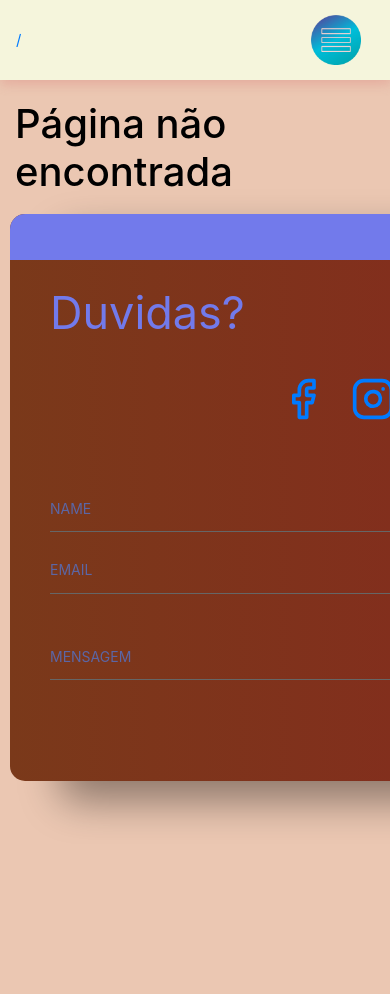
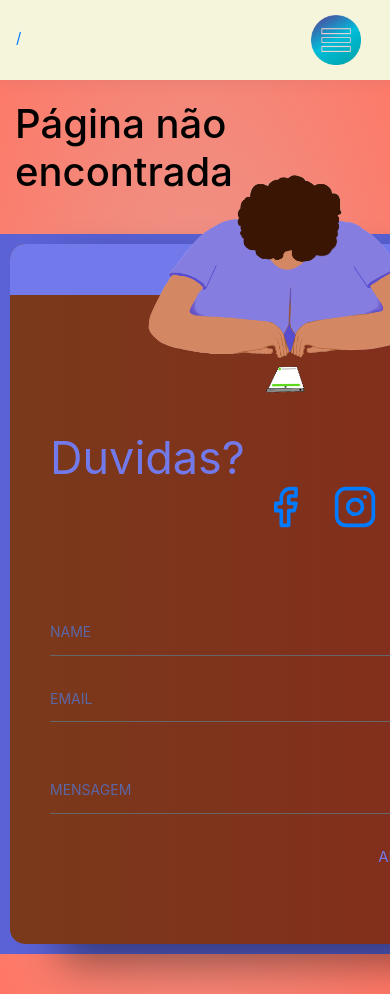
Before and after one commit to grupo9recode/Dandara--Front, a React app: page /contato in a window 390 px wide. Shown: the top 994 px of the page. Before the commit the page ends 844 px from the top, so only its background shows below. Built offline with nearby package versions, Linux system fonts and the light colour scheme.

Commit message:
final front

```diff
--- a/src/Componentes/Rodape/RodapeGeral.js
+++ b/src/Componentes/Rodape/RodapeGeral.js
@@ -8,28 +8,34 @@ import {RiContactsBookUploadLine} from 'react-icons/ri';
 
 function RodapeGeral(){
     return (
-<div>
-<div>
+<div ClassName="ContatoCompleto">
+     <div>
+<div  ClassName="contatotodo">
     <div className="ContatoBackground">
      <div className="ContatoContainer">
        <div className="ContatoScreen">
+
          <div className="Contato-Screen-header">
            <div className="Contato-Screen-header-left">
              <div className="Contato-Screen-header-button close"></div>
              <div className="Contato-Screen-header-button maximize"></div>
              <div className="Contato-Screen-header-button minimize"></div>
            </div>
+
            <div className="Contato-Screen-header-right">
+
              <div className="Contato-Screen-header-ellipsis"></div>
              <div className="Contato-Screen-header-ellipsis"></div>
              <div className="Contato-Screen-header-ellipsis"></div>
            </div>
          </div>
+<div>             <div> <a><img src={require('../../Imagens/contatinho.png').default} className="Imgcontato" alt="contato-img" width="50%"/></a> </div>
          <div className="Contato-screen-body">
+
            <div className="Contato-screen-body-item left">
              <div className="Contato-app-title">
                <span>Duvidas?</span>
-               <span></span>
+
                <div id="alternativeLogin">
                    <div id="iconGroup">
                     <a href='https://www.facebook.com/'><FiFacebook className="icon" /> </a><br/>
@@ -40,7 +46,8 @@ function RodapeGeral(){
 
                 <div className="Contato-app-contact">Desenvolvido graças ao RecodePro (2020)</div>
                 </div>
-           </div>
+                </div>
+
            <div className="Contato-screen-body-item">
              <div className="Contato-app-form">
                <div className="Contato-app-form-group">
@@ -58,13 +65,14 @@ function RodapeGeral(){
                </div>
              </div>
            </div>
+           </div>
         </div>
         </div>
         </div>
         </div>
         </div>
 </div>
-
+</div>
    )
 }
 export default RodapeGeral;
--- a/src/Componentes/Rodape/rodape.css
+++ b/src/Componentes/Rodape/rodape.css
@@ -283,6 +283,10 @@ hr{
   .ContatoBackground {
     display: flex;
     min-height: 0px;
+    background-color: #5a62d6;
+    margin-top: 20px;
+    margin-bottom: none;
+    padding-bottom: 0%;
   }
 
   .ContatoContainer {
@@ -354,7 +358,11 @@ hr{
 
   .Contato-screen-body-item {
     flex: 1;
-    padding: 50px;
+    padding-top: 0px;
+    padding-left: 50px;
+    padding-right: 50px;
+
+
   }
 
   .Contato-screen-body-item.left {
@@ -369,18 +377,11 @@ hr{
     color: #727aeb;
     font-size: 45px;
     text-align: center;
+
+
   }
 
-  .Contato-app-title:after {
-    content: '';
-    display: block;
-    position: absolute;
-    left: 25px;
-    bottom: 160px;
-    width: 25px;
-    height: 4px;
-    background: #727aeb;
-  }
+
 
   .Contato-app-contact {
     margin-top: auto;
@@ -459,12 +460,10 @@ hr{
     }
 
     .Contato-app-title span {
-      margin-right: 12px;
+      margin-right: 6px;
     }
 
-    .Contato-app-title:after {
-      display: none;
-    }
+
   }
 
   @media screen and (max-width: 600px) {
@@ -492,6 +491,21 @@ hr{
 
   #alternativeLogin {
      text-align: center;
-     padding-top: 2rem;
-     margin-top: 10px;
+
+     margin-top: 5px;
   }
+
+  .Imgcontato{
+
+ padding-top: 50px;
+    align-self: center;
+    margin-top: -170px;
+    margin-left: 25%;
+    padding-top: 50px;
+    }
+.ContatoCompleto{
+
+  width: 100%;
+
+  background-color: #5a62d6;
+}
--- a/src/Pages/Css/App.css
+++ b/src/Pages/Css/App.css
@@ -1,5 +1,5 @@
 body{
-    background-color:#ebc7b2;
+    background:radial-gradient( #f08e81 40%, #ff7765 100%);
 
 }
 
@@ -8,4 +8,6 @@ body{
     padding: 0;
     list-style: none;
     text-decoration: none;
+    margin-bottom: 0%;
+    padding-bottom: 5px;
 }
--- a/src/Pages/Home.js
+++ b/src/Pages/Home.js
@@ -36,8 +36,8 @@ function Home() {
 <div class>
 <div className="content-wrapper">
     <div className="content">
-        <h2 class="content-head is-center">SOBRE O PROJETO
-        <a ><img src={require('../Imagens/favela.png').default} class="img-fluid" alt="Imagem responsiva" width="100%" /></a></h2>
+        <h2 className="content-head is-center">SOBRE O PROJETO
+        <a ><img src={require('../Imagens/favela.png').default} className="img-fluid" alt="Imagem responsiva" width="100%" /></a></h2>
 
         <div className="pure-g">
             <div className="l-box pure-u-1 pure-u-md-1-2 pure-u-lg-1-4">
@@ -58,12 +58,12 @@ function Home() {
         </div>
         <div className="pure-1 pure-u-md-1-2 pure-u-lg-3-5">
 
-        <a ><img src={require('../Imagens/comofunciona.png').default} id="img2"class="img-fluid" alt="Imagem responsiva" width="auto" /></a>
+        <a ><img src={require('../Imagens/comofunciona.png').default} id="img2"className="img-fluid" alt="Imagem responsiva" width="auto" /></a>
    </div>
-            <div class="container">
+            <div className="container">
 
-        <h2 class="content-head-2 is-center">PRA QUEM É?
-        <a ><img src={require('../Imagens/QUEM.PNG').default} id="img2"class="img-fluid" alt="Imagem responsiva" width="130%" /></a></h2>
+        <h2 className="content-head-2 is-center">PRA QUEM É?
+        <a ><img src={require('../Imagens/QUEM.PNG').default} id="img2"className="img-fluid" alt="Imagem responsiva" width="130%" /></a></h2>
         <div className="pure-g">
             <div className="box2 pure-u-1 pure-u-md-1-2 pure-u-lg-1-4">
             <p className="mt-4">Mães solo negras das periferias brasileiras são o foco de nossa atividade, e isso se justifica: segundo a reportagem <a href="http://www.generonumero.media/retrato-das-maes-solo-na-pandemia/">generonumero.media/retrato-das-maes-solo-na-pandemia</a>, 61% das famílias monoparentais são chefiadas por mães solo negras. Como fica evidente, o racismo estrutural também apresenta consequências no âmbito da formação familiar. </p>
```
Also changed, not shown: src/Imagens/bolo.PNG (added), src/Imagens/cabelo.PNG (added), src/Imagens/contatinho.png (added), src/Imagens/contato.PNG (added), src/Imagens/contato.svg (added), src/Imagens/costura.PNG (added), src/Imagens/manicure.PNG (added), 1 other file.
